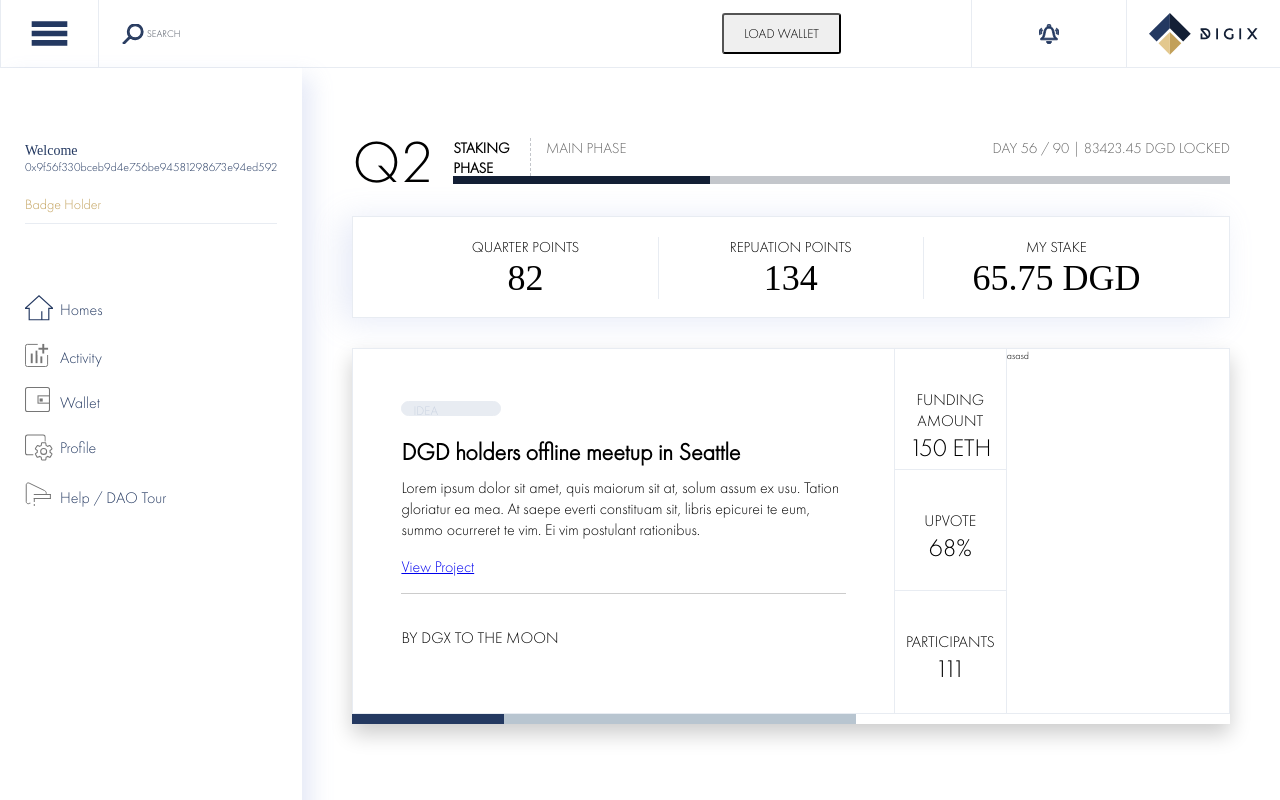
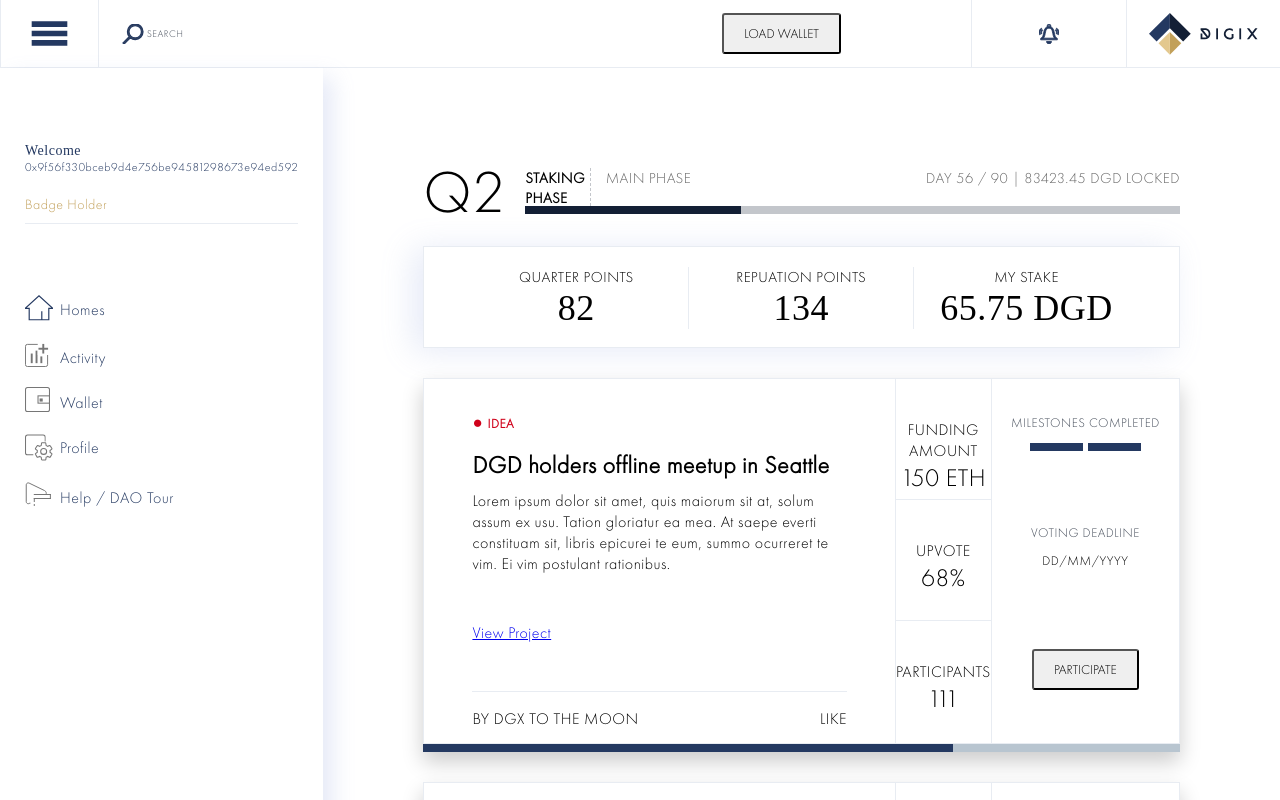
Before and after one commit to DigixGlobal/governance-ui-components, a React (Create React App) app: page / in a window 1280 px wide. Shown: the top 800 px of the page. Built offline with nearby package versions, Linux system fonts and the light colour scheme; a web font is replaced by a local one.

Commit message:
milestones update

```diff
--- a/src/components/common/common-styles.js
+++ b/src/components/common/common-styles.js
@@ -44,5 +44,5 @@
 
 export const ContentWrapper = styled.div`
   flex: 5 0 0;
-  padding: 5em;
+  padding: 8em 10em;
 `;
--- a/src/components/common/elements/buttons/tag-button/style.js
+++ b/src/components/common/elements/buttons/tag-button/style.js
@@ -1,17 +1,14 @@
 import styled from 'styled-components';
 
 export const Button = styled.a`
-  background: ${props => props.theme.backgroundColor.default.toString() || '#fff'};
-  color: ${props => props.theme.borderColor.darker.toString()};
-  border: 1px solid ${props => props.theme.borderColor.default.toString()};
-  min-width: 10rem;
-  width: ${props => props.width || '10rem'};
-  height: 1.5rem;
-  border-radius: 3rem;
-  text-transform: ${props => (props.uppercase ? 'uppercase' : 'none')};
-  padding: 0 1.1rem;
+  color: ${props => props.theme.tagColor.toString()};
+  font-weight: 600;
   font-size: 1.3rem;
   text-decoration: none;
-  outline: none;
-  /* font-family: 'Futura PT Light', 'Roboto', 'Arial', 'sans-serif'; */
+
+  ::before {
+    content: '● ';
+    color: ${props => props.theme.tagColor.toString()};
+    font-size: 130%;
+  }
 `;
--- a/src/components/proposal-card/index.js
+++ b/src/components/proposal-card/index.js
@@ -1,12 +1,12 @@
 import React from 'react';
 // import PropTypes from 'prop-types';
 import Proposals from './proposals';
+import Milestones from './milestones';
 
 import {
   ProposalWrapper,
   ProposalContainer,
   Stats,
-  Milestones,
   ProgressContainer,
   Progress,
   StatItem,
@@ -32,7 +32,7 @@
               <span>111</span>
             </StatItem>
           </Stats>
-          <Milestones>asasd</Milestones>
+          <Milestones />
         </ProposalContainer>
         <ProgressContainer>
           <Progress />
--- a/src/components/proposal-card/milestones.js
+++ b/src/components/proposal-card/milestones.js
@@ -1,10 +1,39 @@
 import React from 'react';
 // import PropTypes from 'prop-types';
 
-import { Milestones } from './style';
+import {
+  MilestonesWrapper,
+  Milestones,
+  MilestoneStatus,
+  Deadline,
+  Label,
+  Data,
+  CallToAction,
+} from './style';
+import Button from '../common/elements/buttons/index';
 
 export default class ProposalCard extends React.Component {
   render() {
-    return <Milestones>asasd</Milestones>;
+    return (
+      <MilestonesWrapper>
+        <Milestones>
+          <MilestoneStatus>
+            <Label>Milestones Completed</Label>
+
+            <ul>
+              <li />
+              <li />
+            </ul>
+          </MilestoneStatus>
+          <Deadline>
+            <Label>Voting Deadline</Label>
+            <Data>DD/MM/YYYY</Data>
+          </Deadline>
+          <CallToAction>
+            <Button kind="capsule">Participate</Button>
+          </CallToAction>
+        </Milestones>
+      </MilestonesWrapper>
+    );
   }
 }
--- a/src/components/proposal-card/proposals.js
+++ b/src/components/proposal-card/proposals.js
@@ -8,7 +8,9 @@
   ProposalDetail,
   TagsContainer,
   Description,
+  ProposalFooter,
   PostedBy,
+  UpVote,
 } from './style';
 
 export default class ProposalCard extends React.Component {
@@ -28,11 +30,12 @@
               ea mea. At saepe everti constituam sit, libris epicurei te eum, summo ocurreret te
               vim. Ei vim postulant rationibus.
             </p>
-            <p>
-              <a href=".">View Project</a>
-            </p>
+            <a href=".">View Project</a>
           </Description>
-          <PostedBy>BY DGX TO THE MOON</PostedBy>
+          <ProposalFooter>
+            <PostedBy>BY DGX TO THE MOON</PostedBy>
+            <UpVote>LIKE</UpVote>
+          </ProposalFooter>
         </ProposalDetail>
       </ProposaDetaillWrapper>
     );
--- a/src/components/proposal-card/style.js
+++ b/src/components/proposal-card/style.js
@@ -4,6 +4,7 @@
   display: flex;
   flex-direction: column;
   box-shadow: 0 1rem 2rem rgba(0, 0, 0, 0.2);
+  margin-bottom: 3em;
 `;
 
 export const ProposalContainer = styled.div`
@@ -24,33 +25,50 @@
 
 export const ProposalDetail = styled.div`
   display: flex;
-  justify-content: center;
   flex-direction: column;
+  align-items: flex-start;
+
   height: 100%;
   > div {
-    flex: 1;
-
-    display: flex;
-    flex-direction: column;
-    justify-content: center;
+    width: 100%;
   }
 `;
 
 export const TagsContainer = styled.div`
-  //margin-bottom: 1em;
-  > a {
-    margin-right: 0.5rem;
+  margin-bottom: 1em;
+`;
+
+export const Description = styled.div`
+  margin-bottom: 3em;
+  p {
+    margin-bottom: 3em;
   }
 `;
 
-export const Description = styled.div`
-  p {
-    // margin-bottom: 2em;
-  }
+export const ProposalFooter = styled.div`
+  border-top: 1px solid ${props => props.theme.borderColor.default.toString()};
+  padding: 1em 0;
+  display: flex;
+  flex-direction: row;
+  justify-content: space-between;
 `;
-export const PostedBy = styled.div`
-  border-top: 1px solid #ccc;
-  padding: 1em 0;
+
+export const PostedBy = styled.div``;
+
+export const UpVote = styled.div``;
+
+export const Label = styled.div`
+  color: ${props => props.theme.defaultTextColor.toString()};
+
+  margin-bottom: 0.8em;
+  text-align: center;
+  text-transform: uppercase;
+  font-size: 1.3rem;
+`;
+export const Data = styled.div`
+  text-align: center;
+  text-transform: uppercase;
+  font-size: 1.3rem;
 `;
 
 export const Stats = styled.div`
@@ -77,28 +95,54 @@
   > span {
     font-size: 2.5rem;
     display: block;
-    /* height: 4rem; */
   }
 `;
 
-export const Milestones = styled.div`
+export const MilestonesWrapper = styled.div`
   flex: 2 0 0;
 `;
 
+export const Milestones = styled.div`
+  display: flex;
+  flex-direction: column;
+
+  & > div {
+    padding: 3.5em 0;
+    text-align: center;
+    flex: 1;
+  }
+`;
+
+export const MilestoneStatus = styled.div`
+  display: flex;
+  flex-direction: column;
+  justify-content: center;
+
+  ul {
+    width: 60%;
+    margin: 0 auto;
+  }
+  li {
+    display: inline-block;
+    list-style: none;
+    background: ${props => props.theme.primary.default.toString()};
+    height: 8px;
+    width: 47%;
+    &:first-child {
+      margin-right: 5px;
+    }
+  }
+`;
+export const Deadline = styled.div``;
+export const CallToAction = styled.div``;
+
 export const ProgressContainer = styled.div`
-  position: relative;
   background-color: #b8c5d0;
-  height: 1rem;
-  width: 50.4rem;
-  z-index: 5;
+  height: 0.8rem;
 `;
 
 export const Progress = styled.div`
-  position: absolute;
-  top: 0;
-  left: 0;
-  width: 30%;
-  z-index: 10;
-  height: 1rem;
+  width: 70%;
+  height: 0.8rem;
   background-color: #243961;
 `;
--- a/src/global-styles.js
+++ b/src/global-styles.js
@@ -55,6 +55,7 @@
 
   font-family: 'Futura PT Light', 'Roboto', 'Arial', 'sans-serif';
   box-sizing: border-box;
+  letter-spacing: 0.05em;
 }
 
 input {
@@ -68,6 +69,7 @@
 
 p {
   margin-bottom: 1em;
+  font-weight: 300;
 }
 
 `;
--- a/src/pages/index.js
+++ b/src/pages/index.js
@@ -40,6 +40,7 @@
               <Timeline />
               <DashboardStats />
               <ProposalCard />
+              <ProposalCard />
             </ContentWrapper>
           </Container>
         </Fragment>
--- a/src/theme/light.js
+++ b/src/theme/light.js
@@ -49,6 +49,13 @@
   lighter: whiteHex.lighten(0.05),
 };
 
+const redHex = Color('#D0021B');
+const red = {
+  default: redHex,
+  darker: redHex.darken(0.05),
+  lighter: redHex.lighten(0.05),
+};
+
 const ErrorMessage = {
   backgroundColor: gray,
   padding: '1em',
@@ -75,6 +82,7 @@
   borderColor: gray,
 
   iconColor: blue.default,
+  tagColor: red.default,
 
   ErrorMessage,
 };
```
